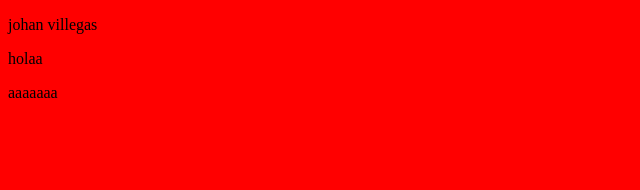
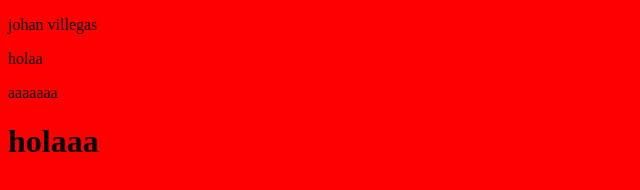
Before and after one commit to Johanvillegas77/GITprobandogitadsi, a plain HTML site: page index.html in a window 1280 px wide. Shown: the whole page, without its empty margins (0-640 px from the left). Drawn offline with Linux system fonts and the light colour scheme.

Commit message:
Update index.html

```diff
--- a/index.html
+++ b/index.html
@@ -11,6 +11,7 @@
     <p>johan villegas</p>
     <p>holaa</p>
     <p>aaaaaaa</p>
+    <h1>holaaa</h1>
 
 </body>
 </html>
```
